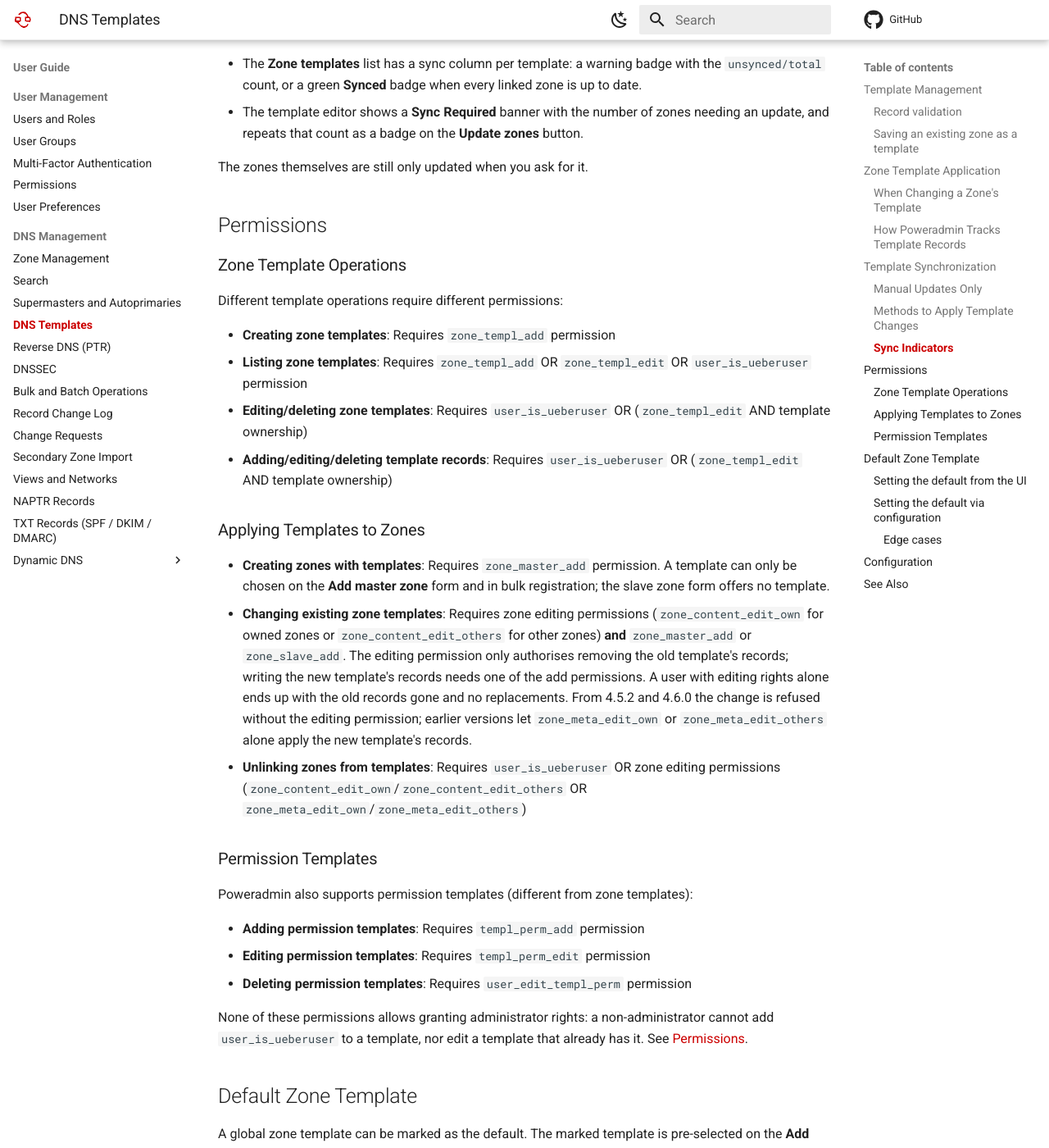
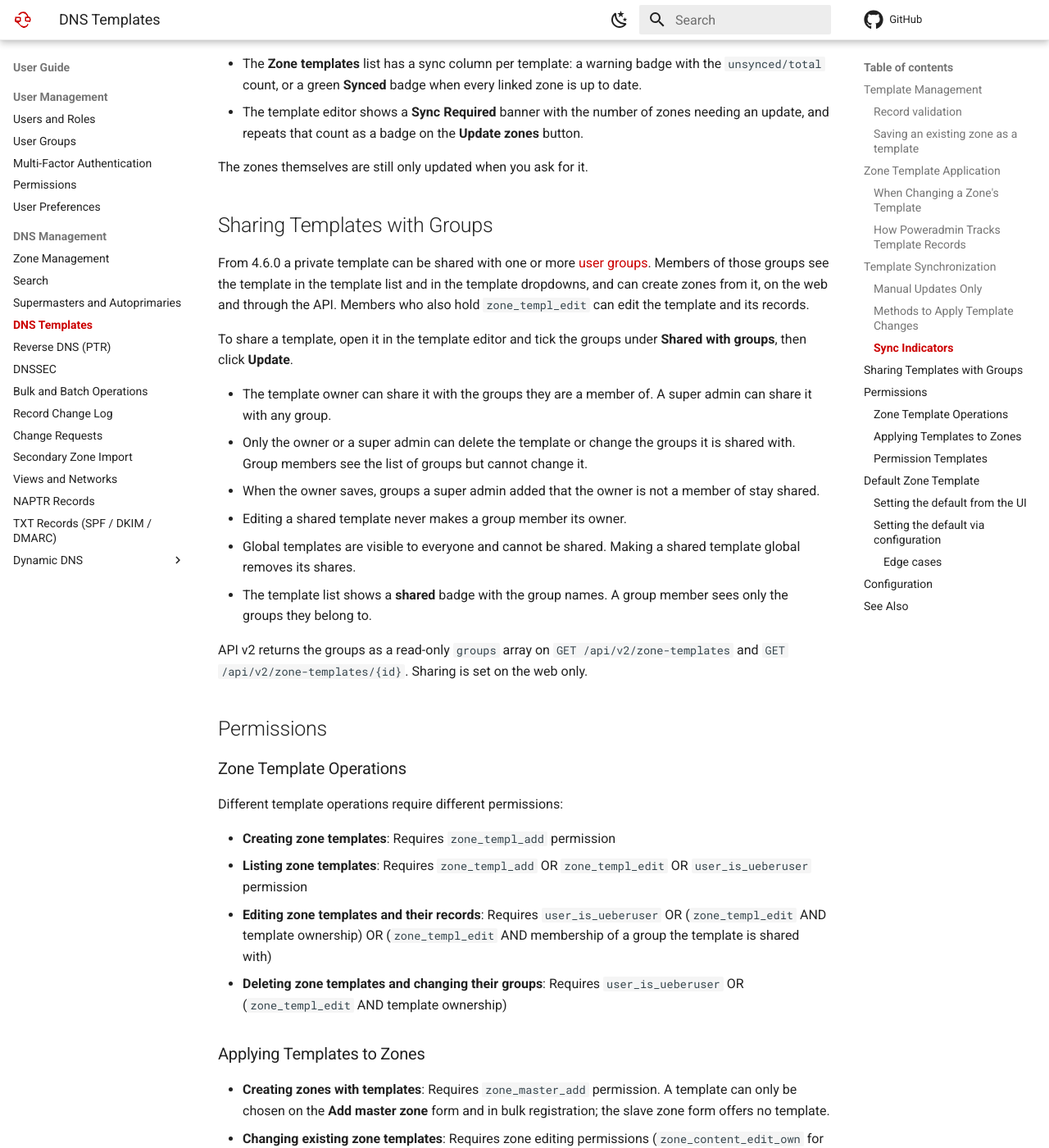
Before and after one commit to poweradmin/poweradmin-docs, an MkDocs documentation site: the page built from docs/user-guide/dns-templates.md, in a window 1280 px wide and 1400 px high, scrolled down 4810 px. Shown: the whole window at 82% size. Built offline with MkDocs 1.6.1 and Material for MkDocs 9.7.7, drawn with Linux system fonts in a browser that asks for light colours; comment, search, counter and statistics services are not loaded.

Commit message:
docs(templates): document sharing zone templates with user groups (refs #1267)

```diff
--- a/docs/user-guide/dns-templates.md
+++ b/docs/user-guide/dns-templates.md
@@ -131,6 +131,21 @@ Poweradmin shows which zones are out of sync with their template:
 
 The zones themselves are still only updated when you ask for it.
 
+## Sharing Templates with Groups
+
+From 4.6.0 a private template can be shared with one or more [user groups](users-roles.md). Members of those groups see the template in the template list and in the template dropdowns, and can create zones from it, on the web and through the API. Members who also hold `zone_templ_edit` can edit the template and its records.
+
+To share a template, open it in the template editor and tick the groups under **Shared with groups**, then click **Update**.
+
+- The template owner can share it with the groups they are a member of. A super admin can share it with any group.
+- Only the owner or a super admin can delete the template or change the groups it is shared with. Group members see the list of groups but cannot change it.
+- When the owner saves, groups a super admin added that the owner is not a member of stay shared.
+- Editing a shared template never makes a group member its owner.
+- Global templates are visible to everyone and cannot be shared. Making a shared template global removes its shares.
+- The template list shows a **shared** badge with the group names. A group member sees only the groups they belong to.
+
+API v2 returns the groups as a read-only `groups` array on `GET /api/v2/zone-templates` and `GET /api/v2/zone-templates/{id}`. Sharing is set on the web only.
+
 ## Permissions
 
 ### Zone Template Operations
@@ -139,8 +154,8 @@ Different template operations require different permissions:
 
 - **Creating zone templates**: Requires `zone_templ_add` permission
 - **Listing zone templates**: Requires `zone_templ_add` OR `zone_templ_edit` OR `user_is_ueberuser` permission
-- **Editing/deleting zone templates**: Requires `user_is_ueberuser` OR (`zone_templ_edit` AND template ownership)
-- **Adding/editing/deleting template records**: Requires `user_is_ueberuser` OR (`zone_templ_edit` AND template ownership)
+- **Editing zone templates and their records**: Requires `user_is_ueberuser` OR (`zone_templ_edit` AND template ownership) OR (`zone_templ_edit` AND membership of a group the template is shared with)
+- **Deleting zone templates and changing their groups**: Requires `user_is_ueberuser` OR (`zone_templ_edit` AND template ownership)
 
 ### Applying Templates to Zones
 
```
Also changed, not shown: docs/database/schema.md (+10 -0 lines), docs/upgrading/index.md (+1 -1 lines), docs/upgrading/v4.6.0.md (+4 -2 lines), docs/whats-new/v4.6.0.md (+10 -0 lines).
